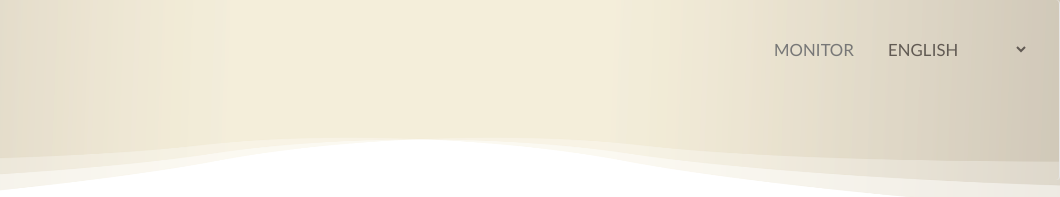
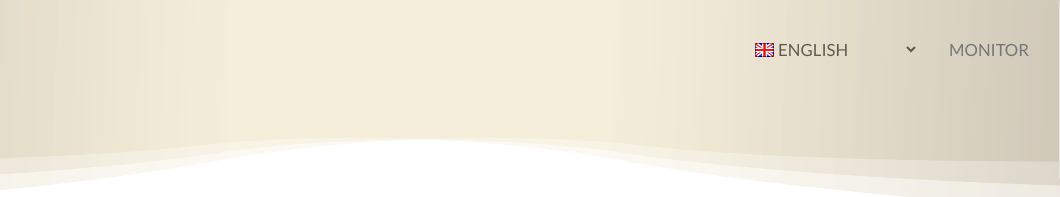
Before and after one commit to kesar/telosfoundation-website, a React app: page / in a window 1280 px wide. Shown: the top 197 px of the page, 220-1280 px from the left. Built offline with nearby package versions, Linux system fonts and the light colour scheme.

Commit message:
added language flags, styled language toggle

```diff
--- a/src/components/language_toggle.js
+++ b/src/components/language_toggle.js
@@ -1,6 +1,8 @@
 import React, {Component} from 'react';
 import {connect} from 'react-redux';
 import {selectLanguage} from '../actions';
+import english_flag from '../img/flags/en.png';
+import brazil_flag from '../img/flags/pt-br.png';
 import '../styles/language_toggle.css';
 
 class LanguageToggle extends Component {
@@ -17,9 +19,26 @@ class LanguageToggle extends Component {
 	}
 
 	render(){
+		const get_flag = () => {
+			let flag;
+			switch(this.props.site_content.language){
+				case 'en':
+					flag = english_flag;
+					break;
+				case 'pt-br':
+					flag = brazil_flag;
+					break;
+				default:
+					flag = english_flag;
+					break;
+			}
+			return flag;
+		};
+
 		if(!this.props.site_content) return <div></div>;
 		return (
 			<li className='language_toggle_li'>
+				<img src={get_flag()} alt='language flag' className='language_toggle_flag' />
 				<select
 					className='language_toggle'
 					onChange={this.handleChange}
--- a/src/components/navigation.js
+++ b/src/components/navigation.js
@@ -18,10 +18,10 @@ const Navigation = () => {
 		  </Navbar.Header>
 		  <Navbar.Collapse>
 			<Nav pullRight>
+				<LanguageToggle />
 				<NavItem>
 					MONITOR
 				</NavItem>
-				<LanguageToggle />
 			</Nav>
 		  </Navbar.Collapse>
 		</Navbar>
--- a/src/styles/language_toggle.css
+++ b/src/styles/language_toggle.css
@@ -1,10 +1,24 @@
-@media screen and (min-width: 767px){
+.navbar-nav > .language_toggle_li {
+	padding: 38px 15px;
+	display: flex;
+	align-items: center;
+}
+
+@media screen and (max-width: 768px){
 	.language_toggle_li {
-		padding: 38px 15px;
+		padding: 8px 7px;
 	}
+}
+
+.language_toggle_flag {
+	height: 14px;
 }
 
 .language_toggle {
 	border: none;
 	background-color: transparent;
 }
+
+.language_toggle:focus {
+	outline: transparent;
+}
```
Also changed, not shown: src/img/flags/en.png (added), src/img/flags/pt-br.png (added).
